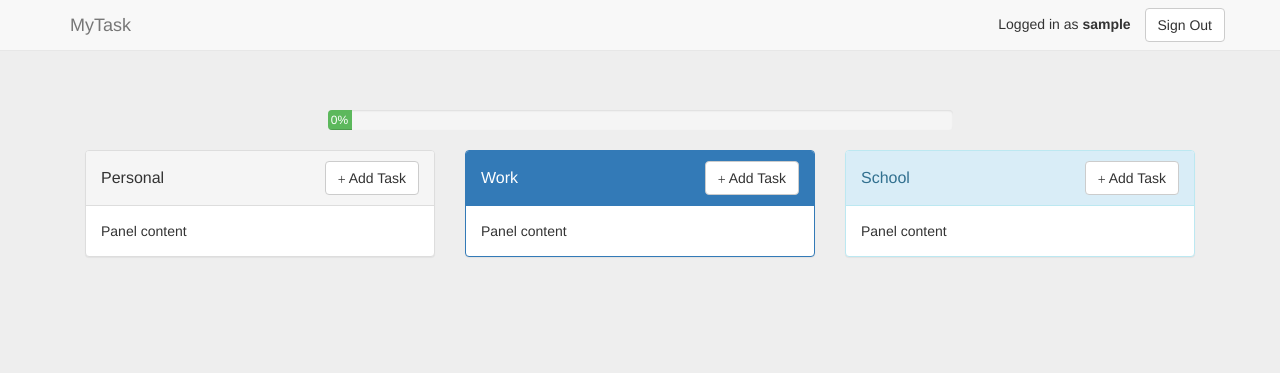
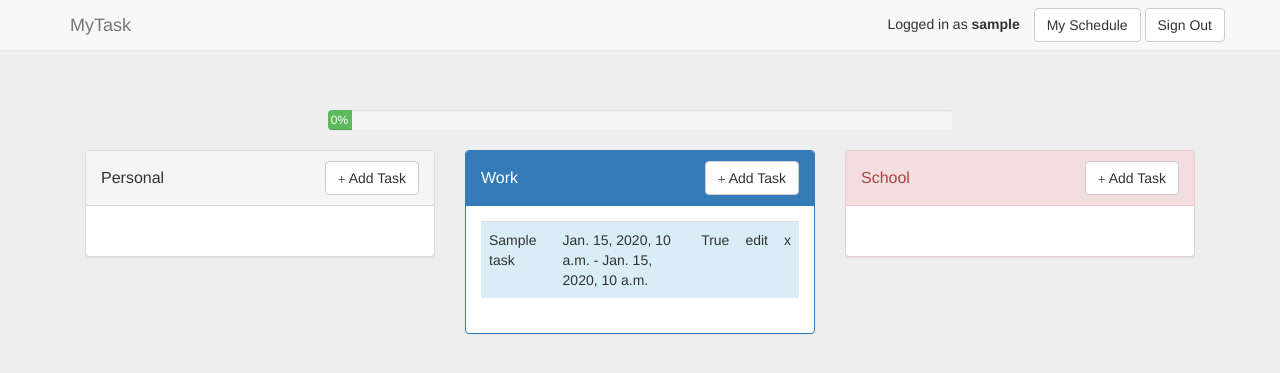
Before and after one commit to mwkim0919/myTask, a Django app: page /groupview/ in a window 1280 px wide. Shown: the top 373 px of the page. Run offline with Django 3.2, Linux system fonts and the light colour scheme; a user stored in the database is signed in; tables that the repository leaves empty hold one stand-in row (values such as "Sample post"); parts of the project's set-up code (start-up, migrations or seed data) failed here and were passed over; some libraries are stand-ins or nearby versions; some web fonts are replaced.

Commit message:
added rows for works

```diff
--- a/myTask/urls.py
+++ b/myTask/urls.py
@@ -31,5 +31,7 @@ urlpatterns = [
     url(r'^accounts/register/$', 'task.views.register_user'),
     url(r'^accounts/register_success/$', 'task.views.register_success'),
 
+    url(r'^test/$', 'task.views.test'),
+
     url(r'^admin/', include(admin.site.urls)),
 ]
--- a/task/views.py
+++ b/task/views.py
@@ -16,7 +16,25 @@ def home(request):
 
 def groupView(request):
     if request.user.is_authenticated():
-        return render(request, 'task/groupview.html')
+        userID = request.user.id
+        user = User.objects.get(id=userID)
+        print userID
+        tasks = Task.objects.filter(user=user).order_by('-startDateTime')
+        pTasks = []
+        wTasks = []
+        sTasks = []
+        for task in tasks:
+            if (task.taskType == 'Personal'):
+                pTasks.append(task)
+            elif(task.taskType == 'Work'):
+                wTasks.append(task)
+            elif(task.taskType == 'School'):
+                sTasks.append(task)
+        print pTasks
+        print wTasks
+        print sTasks
+        context = {'pTasks':pTasks, 'wTasks':wTasks, 'sTasks':sTasks}
+        return render(request, 'task/groupview.html', context)
     else:
         return HttpResponseRedirect('/accounts/login')
 
@@ -41,7 +59,7 @@ def addTask(request):
             return HttpResponseRedirect('/groupview')
         if request.POST['method'] == 'add':
             taskName = request.POST['taskName']
-            taskType = request.POST['taskType']
+            taskType = request.POST.get('taskType', '')
             description = request.POST['description']
             location = request.POST['location']
             startDateTime = request.POST['startDateTime']
@@ -56,6 +74,23 @@ def addTask(request):
             return HttpResponseRedirect('/groupview')
     return HttpResponseRedirect('/groupview/add')
 
+def test(request):
+    user = User.objects.get(id=1)
+    print user.username
+    for i in range(1,5):
+        pTask = Task(taskName="Personal{0}".format(i), taskType="Personal", description="desc{0}".format(i),
+            location="location", startDateTime=datetime.now(), endDateTime=datetime.now(),
+            done=True, user=user)
+        wTask = Task(taskName="Work{0}".format(i), taskType="Work", description="desc{0}".format(i),
+            location="location", startDateTime=datetime.now(), endDateTime=datetime.now(),
+            done=False, user=user)
+        sTask = Task(taskName="School{0}".format(i), taskType="School", description="desc{0}".format(i),
+            location="location", startDateTime=datetime.now(), endDateTime=datetime.now(),
+            done=True, user=user)
+        pTask.save()
+        wTask.save()
+        sTask.save()
+    return HttpResponseRedirect('/')
 
 
 ############################
--- a/templates/task/base.html
+++ b/templates/task/base.html
@@ -45,6 +45,7 @@
 			                    <a class="btn btn-primary navbar-btn" href="/accounts/register/" role="button">Sign Up</a>
 			            	{% else %}
 				            	<span id="username">Logged in as <b>{{ user.username }}</b></span>
+				            	<a class="btn btn-default navbar-btn" href="/groupview" role="button">My Schedule</a>
 	                            <a class="btn btn-default navbar-btn" href="/accounts/logout/" role="button">Sign Out</a>
                             {% endif %}
 	                    </ul>
--- a/templates/task/groupview.html
+++ b/templates/task/groupview.html
@@ -24,7 +24,17 @@
 					</div>
 				</div>
 				<div class="panel-body">
-					Panel content
+					<table class="table table-hover">
+					{% for task in pTasks %}
+						<tr>
+							<td>{{ task.taskName }}</td>
+							<td>{{ task.startDateTime }} - {{ task.endDateTime }}</td>
+							<td>{{ task.done }}</td>
+							<td>edit</td>
+							<td>x</td>
+						</tr>
+					{% endfor %}
+					</table>
 				</div>
 			</div>
 		</div>
@@ -39,12 +49,22 @@
 					</div>
 				</div>
 				<div class="panel-body">
-					Panel content
+					<table class="table table-hover">
+					{% for task in wTasks %}
+						<tr class="info">
+							<td>{{ task.taskName }}</td>
+							<td>{{ task.startDateTime }} - {{ task.endDateTime }}</td>
+							<td>{{ task.done }}</td>
+							<td>edit</td>
+							<td>x</td>
+						</tr>
+					{% endfor %}
+					</table>
 				</div>
 			</div>
 		</div>
 		<div class="col-lg-4">
-			<div class="panel panel-info">
+			<div class="panel panel-danger">
 				<div class="panel-heading clearfix">
 					<h4 class="panel-title pull-left" style="padding-top: 7.5px;">School</h4>
 					<div class="btn-group pull-right">
@@ -54,7 +74,17 @@
 					</div>
 				</div>
 				<div class="panel-body">
-					Panel content
+					<table class="table table-hover">
+					{% for task in sTasks %}
+						<tr class="warning">
+							<td>{{ task.taskName }}</td>
+							<td>{{ task.startDateTime }} - {{ task.endDateTime }}</td>
+							<td>{{ task.done }}</td>
+							<td>edit</td>
+							<td>x</td>
+						</tr>
+					{% endfor %}
+					</table>
 				</div>
 			</div>
 		</div>
```
